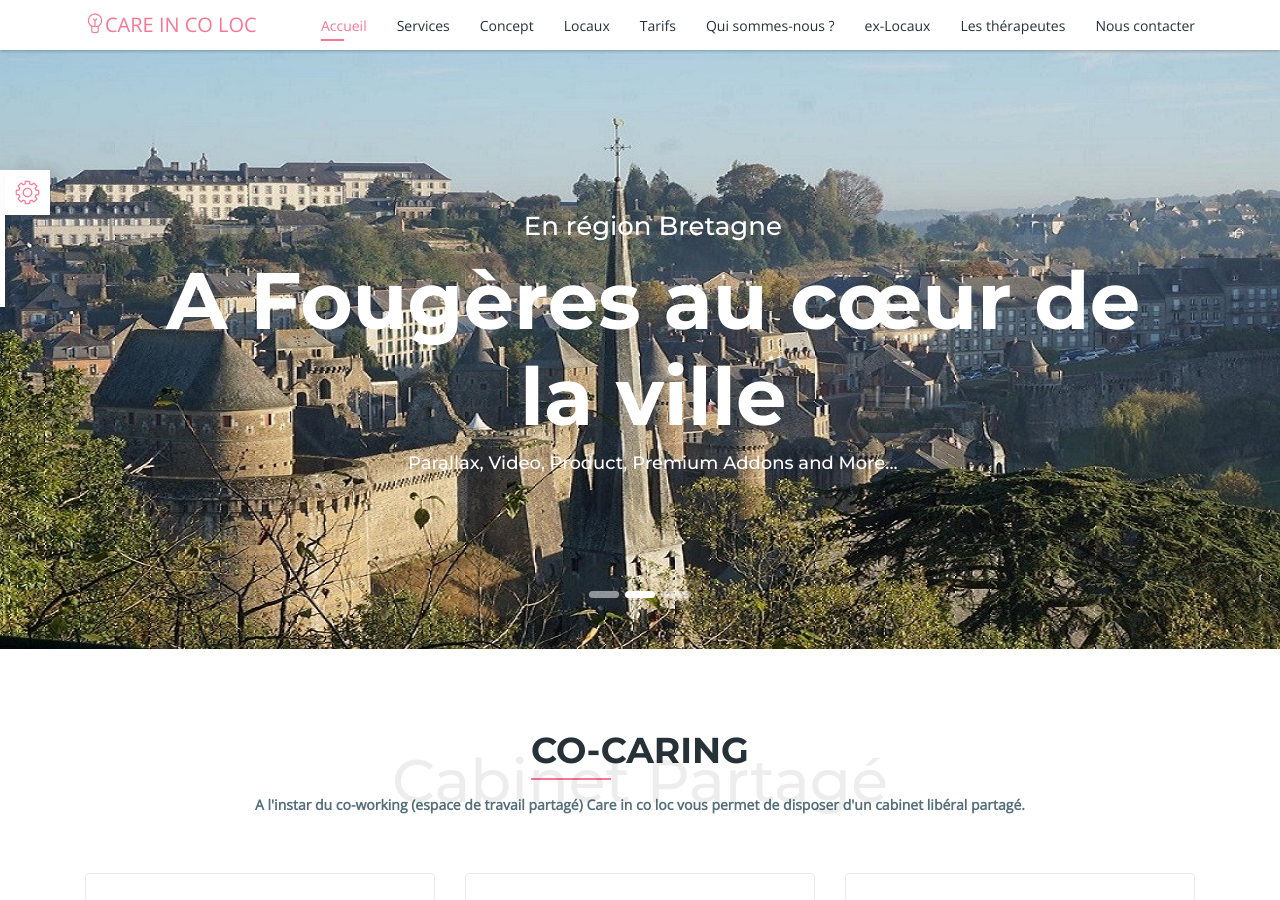
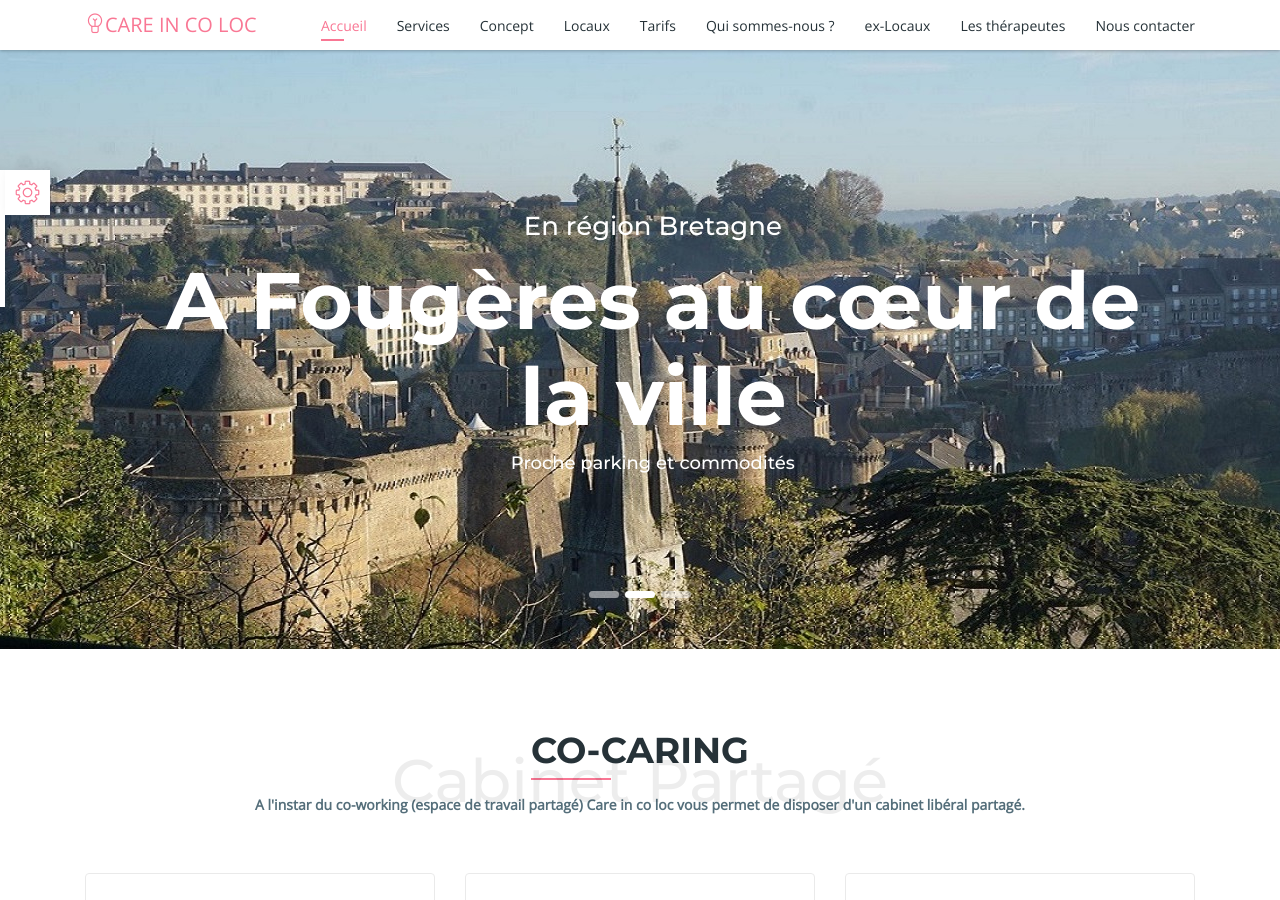
Before and after one commit to Patrockanite/Projet_Camille, a Jekyll site: the page index.html, which Jekyll copies as it is, in a window 1280 px wide and 900 px high. Built offline with Jekyll 4.4.1, drawn with Linux system fonts in a browser that asks for light colours; some web fonts are replaced; some of the changed lines change nothing that is shown.

Commit message:
modif des mots clés

```diff
--- a/index.html
+++ b/index.html
@@ -4,11 +4,14 @@
     <!-- Required meta tags -->
     <meta charset="utf-8">
     <meta name="viewport" content="width=device-width, initial-scale=1, shrink-to-fit=no">
-    <meta name="keywords" content="Fougères, soins, caring,co-caring">
+    <meta name="description" content="location sur mesure de salles de soins ou de gym en cabinet de ville pour thérapeutes ou
+    coachs en médecine douce, énergétique et bien être">
+    <meta name="keywords" content="cabinet libéral partagé, cabinet de ville, salles de soin, salle de gym, partage de cabinet,
+    locaux, location partagée, médecine douce, bien être, énergétique, thérapeutes, stage, yoga, pilates,
+    méditation, journée, semaine, mois,Fougères">
     <meta name="viewport" content="width=device-width, initial-scale=1, maximum-scale=1">
-    <meta name="description" content="Location d'espaces partagés à destination de thérapeutes caring">
     <meta name="author" content="Annoot sur une base Grayrids">
-    <title>Cabinet partagé de caring</title>
+    <title>Location Cabinet Partagé</title>
 
     <!-- Bootstrap CSS -->
     <link rel="stylesheet" href="css/bootstrap.min.css">
@@ -96,7 +99,7 @@
               <div class="carousel-caption text-center">
                 <h3 class="wow fadeInDown" data-wow-delay="0.3s">En région Bretagne</h3>
                 <h2 class="wow bounceIn" data-wow-delay="0.6s">A Fougères au cœur de la ville</h2>
-                <h4 class="wow fadeInUp" data-wow-delay="0.9s">Parallax, Video, Product, Premium Addons and More...</h4>
+                <h4 class="wow fadeInUp" data-wow-delay="0.9s">Proche parking et commodités</h4>
                 <!--a href="#" class="btn btn-lg btn-common btn-effect wow fadeInUp" data-wow-delay="1.2s">View Works</a-->
               </div>
             </div>
```
